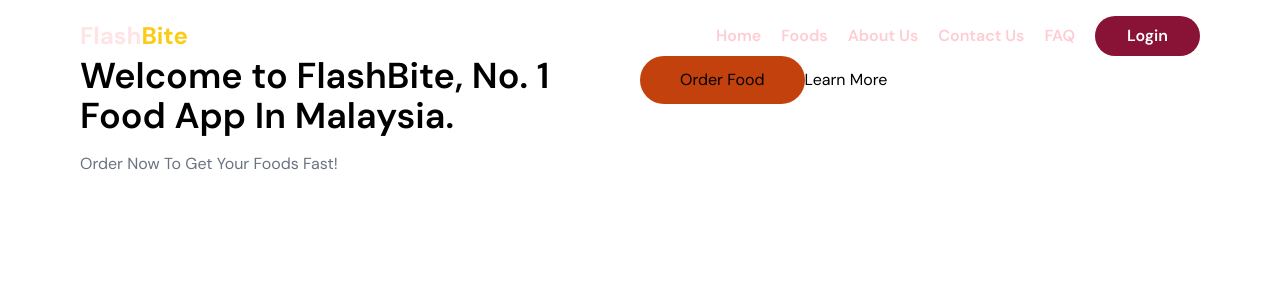
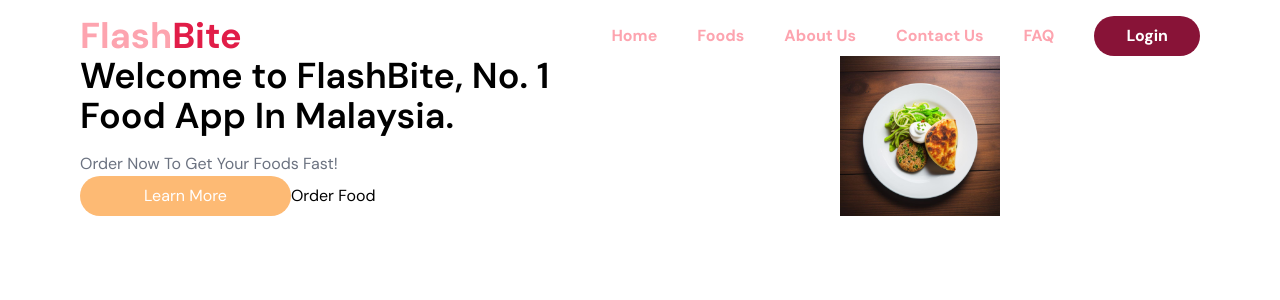
Before and after one commit to TheDaniel3131/FlashBite, a Next.js app: page / in a window 1280 px wide. Shown: the top 300 px of the page. Built offline with nearby package versions, Linux system fonts and the light colour scheme.

Commit message:
things out

```diff
--- a/src/app/components/header.js
+++ b/src/app/components/header.js
@@ -4,8 +4,8 @@ export default function Header(){
     return(
         <>
             <header className="flex items-center justify-between">
-                <Link className="text-primary text-2xl font-bold" href={''}>Flash<span className=" text-yellow-400">Bite</span></Link>
-                <nav className="flex items-center gap-5 text-rose-200 font-semibold">
+                <Link className="text-primary text-4xl font-bold" href={''}>Flash<span className=" text-rose-600">Bite</span></Link>
+                <nav className="flex items-center gap-10 text-rose-300 font-bold">
                     <Link href={''}>Home</Link>
                     <Link href={''}>Foods</Link>
                     <Link href={''}>About Us</Link>
--- a/src/app/components/hero.js
+++ b/src/app/components/hero.js
@@ -7,11 +7,12 @@ export default function Hero(){
                 <div>
                     <h1 className="text-4xl font-semibold">Welcome to FlashBite, No. 1 Food App In Malaysia.</h1>
                     <p className="mt-4 text-gray-500">Order Now To Get Your Foods Fast!</p>
+                        <div>
+                            <button className=" bg-orange-300 px-16 py-2 text-white rounded-full">Learn More</button>
+                            <button className="rounded-full">Order Food</button>
+                        </div>
                 </div>
-                <div>
-                    <button className=" bg-orange-700 px-10 py-3 rounded-full">Order Food</button>
-                    <button>Learn More</button>
-                </div>
+
                 <div className="relative">
                     <Image src={'/welcome.png'} layout={'fill'} objectFit={'contain'} alt={'Welcome'} />
                 </div>
--- a/tailwind.config.js
+++ b/tailwind.config.js
@@ -8,7 +8,7 @@ module.exports = {
   theme: {
     extend: {
       colors: {
-        primary:  '#FFE4E6',
+        primary:  '#FDA4AF',
       },
       backgroundImage: {
         "gradient-radial": "radial-gradient(var(--tw-gradient-stops))",
```
Also changed, not shown: src/app/globals.css (line endings or trailing spaces).
